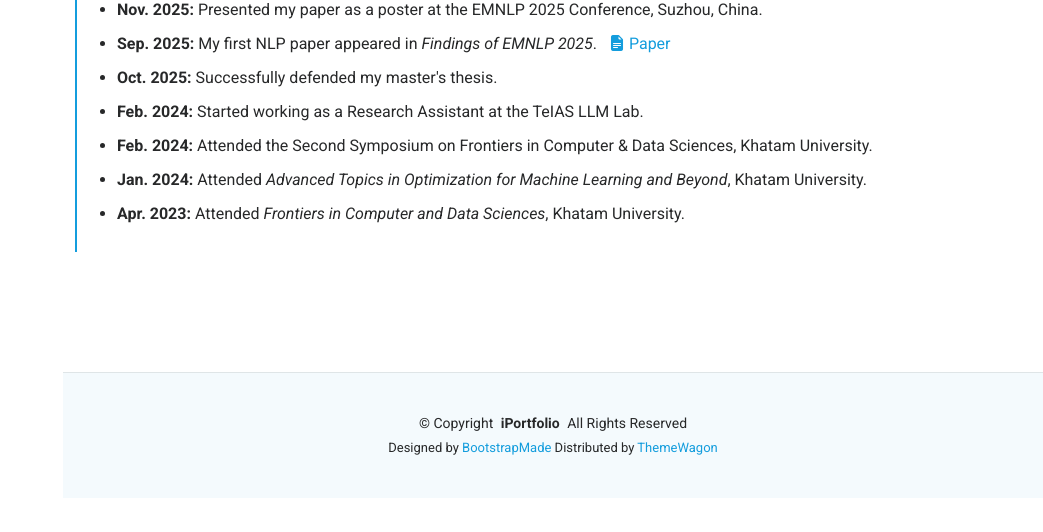
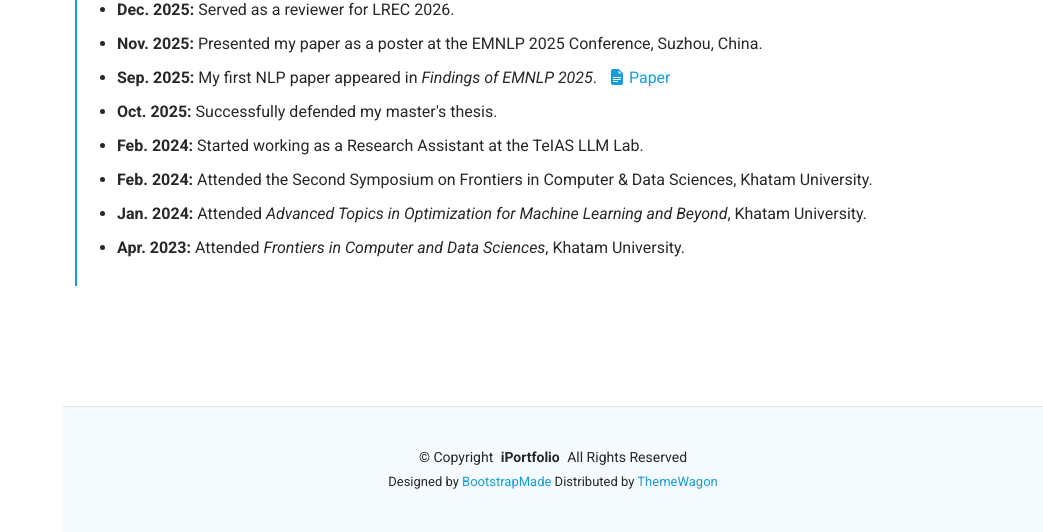
Before and after one commit to Armin-Tourajmehr/armin-tourajmehr.github.io, a plain HTML site: page index.html in a window 1280 px wide. Shown: the part 1806-2338 px from the top of the page, without its empty margins (237-1280 px from the left). Before the commit the page ends 2304 px from the top, so only its background shows below. Drawn offline with Linux system fonts and the light colour scheme.

Commit message:
update news

```diff
--- a/index.html
+++ b/index.html
@@ -165,6 +165,7 @@ Throughout my graduate studies, I worked on various machine learning and natural
                     <i class="bi bi-people-fill"></i> Reading Group
                   </a>
                 </li>
+                <li><strong>Dec. 2025:</strong> Served as a reviewer for LREC 2026.</li>
 
                 <li><strong>Nov. 2025:</strong> Presented my paper as a poster at the EMNLP 2025 Conference, Suzhou, China.</li>
 
```
